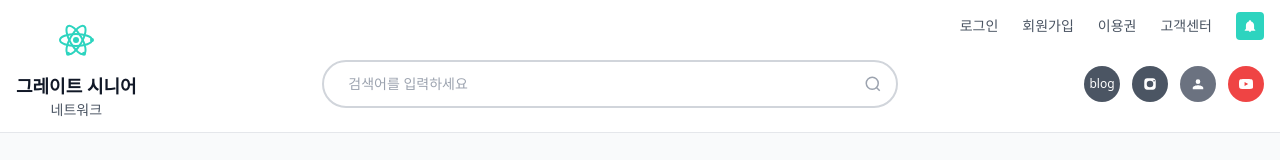
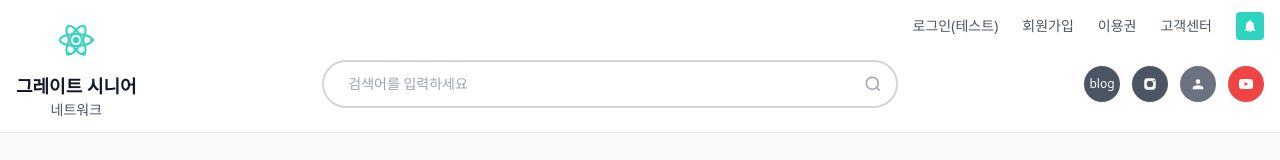
Before and after one commit to eowjd123/Mindring, a Next.js app: page / in a window 1280 px wide. Shown: the top 160 px of the page. Built offline with nearby package versions, Linux system fonts and the light colour scheme.

Commit message:
테스트(TEST)

```diff
--- a/src/app/page.tsx
+++ b/src/app/page.tsx
@@ -13,7 +13,7 @@ export default function RootPage() {
           {/* Top Navigation Bar */}
           <div className="flex items-center justify-end mb-2">
             <nav className="flex items-center gap-6 text-sm text-gray-600">
-              <Link className="hover:text-gray-900 transition-colors" href="/login">로그인</Link>
+              <Link className="hover:text-gray-900 transition-colors" href="/login">로그인(테스트)</Link>
               <Link className="hover:text-gray-900 transition-colors" href="/signup">회원가입</Link>
               <Link className="hover:text-gray-900 transition-colors" href="/plan">이용권</Link>
               <Link className="hover:text-gray-900 transition-colors" href="/support">고객센터</Link>
```
